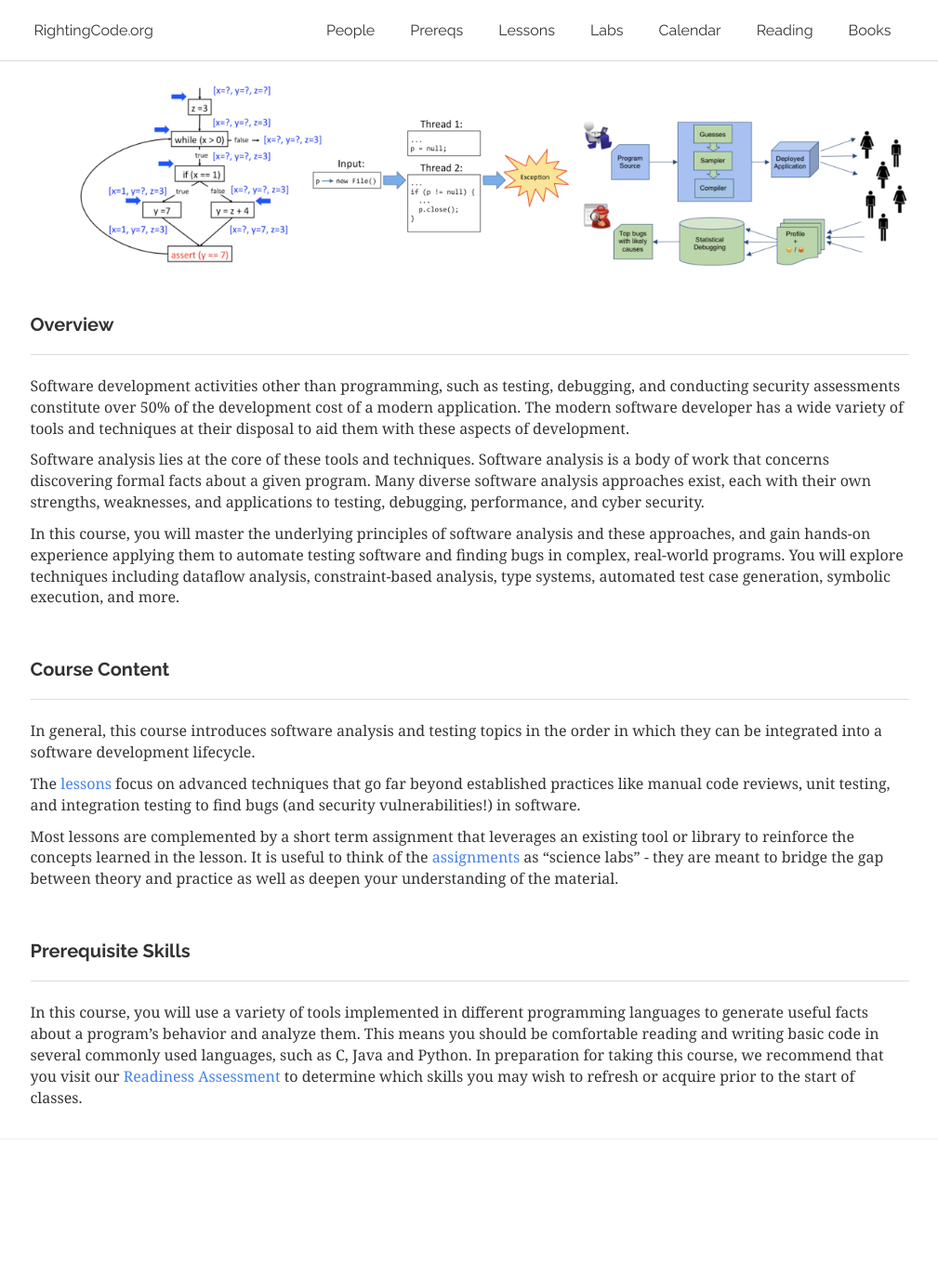
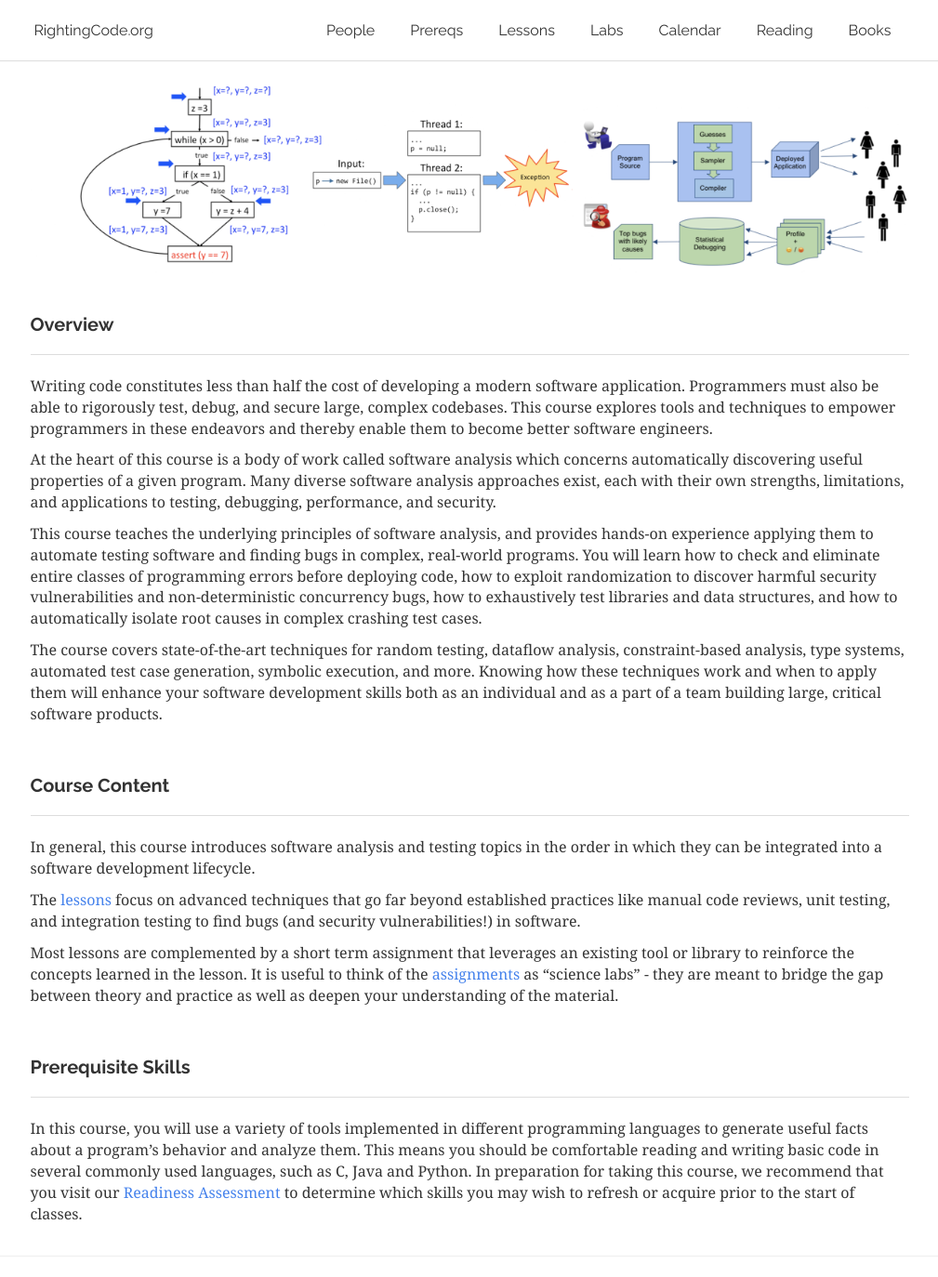
Before and after one commit to rightingcode/rightingcode.github.io, a Jekyll site: the page built from index.html, in a window 1280 px wide and 1374 px high. Shown: the whole window at 93% size, without its empty margins (135-1144 px from the left). Built offline with Jekyll 4.4.1, drawn with Linux system fonts in a browser that asks for light colours; nearby versions of some CDN libraries.

Commit message:
update to blurb

```diff
--- a/_data/reading.yml
+++ b/_data/reading.yml
@@ -22,7 +22,7 @@
       link: http://matt.might.net/articles/intro-static-analysis/
       talk: https://www.youtube.com/watch?v=POvX4hYIoxg
       author: Matthew Might
-      description: xplains why program analysis is undecidable and develops a static analysis to play with in <a href="https://racket-lang.org/">Racket</a>.
+      description: Explains why program analysis is undecidable and develops a static analysis to play with in <a href="https://racket-lang.org/">Racket</a>.
 
   casual:
     - title: "From Start-ups to Scale-ups: Opportunities and Open Problems for Static and Dynamic Program Analysis"
--- a/index.html
+++ b/index.html
@@ -35,18 +35,29 @@ logo_style: 'width: 280px; height: 70px;'
 <div class='row'>
 	<div class="col-md-12">
 		<div class='page-header'><h4>Overview</h4></div>
-		<p>Software development activities other than programming, such as testing, debugging, and conducting security
-		assessments constitute over 50% of the development cost of a modern application.  The modern software developer has a
-		wide variety of tools and techniques at their disposal to aid them with these aspects of development.</p>
 
-		<p>Software analysis lies at the core of these tools and techniques.  Software analysis is a body of work that concerns
-		discovering formal facts about a given program. Many diverse software analysis approaches exist, each with their own
-		strengths, weaknesses, and applications to testing, debugging, performance, and cyber security.</p>
+		<p>Writing code constitutes less than half the cost of developing a modern software application.
+		Programmers must also be able to rigorously test, debug, and secure large, complex codebases.
+		This course explores tools and techniques to empower programmers in these endeavors and thereby
+		enable them to become better software engineers.</p>
 
-		<p>In this course, you will master the underlying principles of software analysis and these approaches, and gain
-		hands-on experience applying them to automate testing software and finding bugs in complex, real-world programs.  You
-		will explore techniques including dataflow analysis, constraint-based analysis, type systems, automated test case
-		generation, symbolic execution, and more.</p>
+		<p>At the heart of this course is a body of work called software analysis which concerns
+		automatically discovering useful properties of a given program. Many diverse software analysis
+		approaches exist, each with their own strengths, limitations, and applications to testing,
+		debugging, performance, and security.</p>
+
+		<p>This course teaches the underlying principles of software analysis, and provides hands-on
+		experience applying them to automate testing software and finding bugs in complex, real-world
+		programs. You will learn how to check and eliminate entire classes of programming errors before
+		deploying code, how to exploit randomization to discover harmful security vulnerabilities and
+		non-deterministic concurrency bugs, how to exhaustively test libraries and data structures,
+		and how to automatically isolate root causes in complex crashing test cases.</p>
+
+		<p>The course covers state-of-the-art techniques for random testing, dataflow analysis,
+		constraint-based analysis, type systems, automated test case generation, symbolic execution, and
+		more. Knowing how these techniques work and when to apply them will enhance your software
+		development skills both as an individual and as a part of a team building large, critical
+		software products.</p>
 	</div>
 </div>
 
--- a/reading.html
+++ b/reading.html
@@ -22,7 +22,7 @@ layout: default
               </li>
             {% endfor %}
           </ol>
-          <h6>Part 2: Casual Reading / Popular Press (Case Studies, Blog Posts, etc.)</h6>
+          <h6>Part 2: Casual Reading</h6>
           <ol>
             {% for item in lesson.casual %}
               <li>
```
